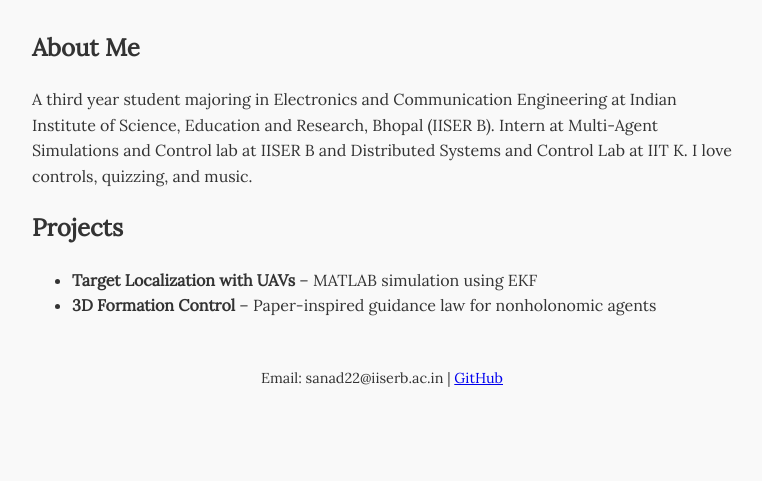
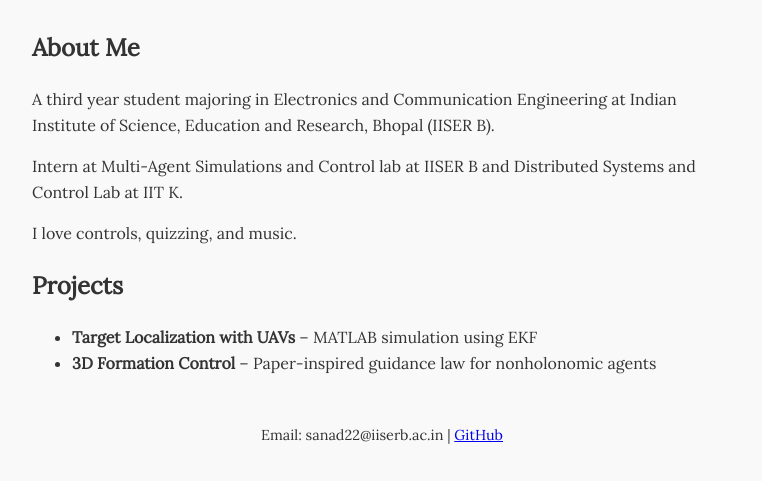
Before and after one commit to sanad-dhan/sanad-dhan.github.io, a plain HTML site: page index.html in a window 1280 px wide. Shown: the part 139-620 px from the top of the page, without its empty margins (258-1020 px from the left). Drawn offline with Linux system fonts and the light colour scheme.

Commit message:
Update index.html

```diff
--- a/index.html
+++ b/index.html
@@ -14,11 +14,11 @@
 
   <section>
     <h2>About Me</h2>
-    <p>A third year student majoring in Electronics and Communication Engineering at Indian Institute of Science, Education and Research, Bhopal (IISER B).
+    <p>A third year student majoring in Electronics and Communication Engineering at Indian Institute of Science, Education and Research, Bhopal (IISER B). <p>
 
-Intern at Multi-Agent Simulations and Control lab at IISER B and Distributed Systems and Control Lab at IIT K.
+    <p>Intern at Multi-Agent Simulations and Control lab at IISER B and Distributed Systems and Control Lab at IIT K.<p>
 
-I love controls, quizzing, and music. </p>
+    <p>I love controls, quizzing, and music. </p>
   </section>
 
   <section>
```
